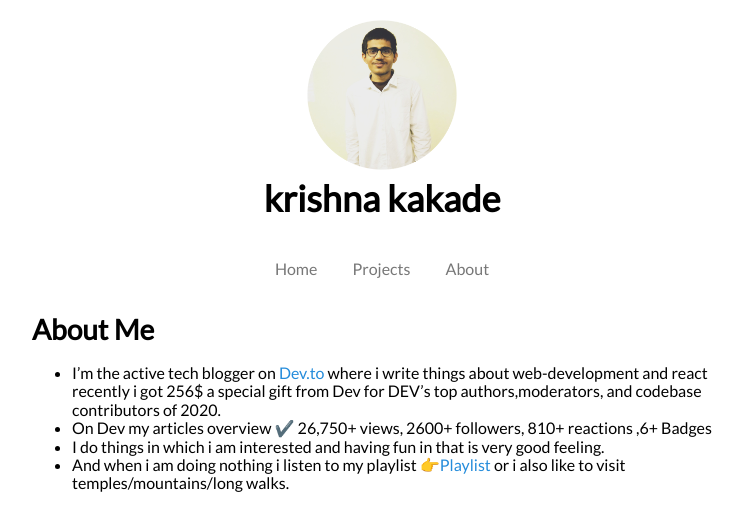
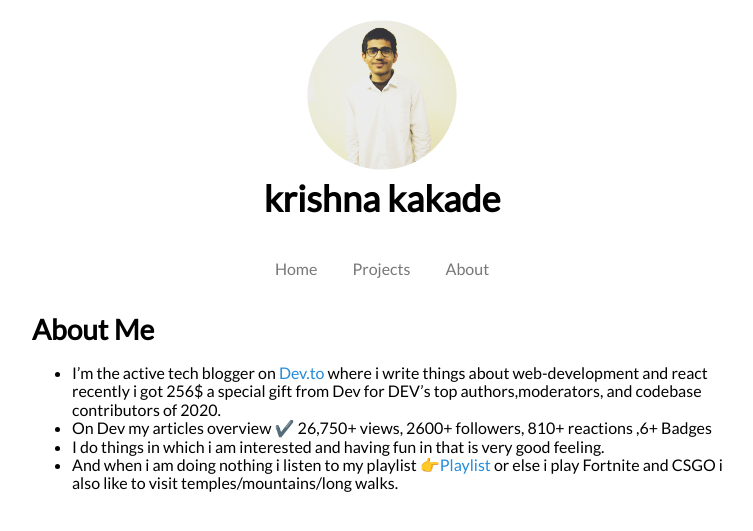
Before and after one commit to krishnadevz/krishnadevz.github.io, a Jekyll site: the page built from About.md, in a window 1280 px wide. Shown: the top 531 px of the page, without its empty margins (258-1011 px from the left). Built offline with Jekyll 4.4.1, drawn with Linux system fonts in a browser that asks for light colours; nearby versions of some CDN libraries; our own code applies the rules of GitHub Pages for plain Markdown files.

Commit message:
about me overview

```diff
--- a/About.md
+++ b/About.md
@@ -7,5 +7,5 @@
 and codebase contributors of 2020.
 * On Dev my articles overview ✔️ 26,750+ views, 2600+ followers, 810+ reactions ,6+ Badges
 * I do things in which i am interested and having fun in that is very good feeling.
-* And when i am doing nothing i listen to my playlist 👉[Playlist](https://www.youtube.com/playlist?list=PLpgxnKQJjhelT86IP_4S-DNQWHNIpaxYo) or
+* And when i am doing nothing i listen to my playlist 👉[Playlist](https://www.youtube.com/playlist?list=PLpgxnKQJjhelT86IP_4S-DNQWHNIpaxYo) or else i play Fortnite and CSGO
 i also like to visit temples/mountains/long walks.
```
